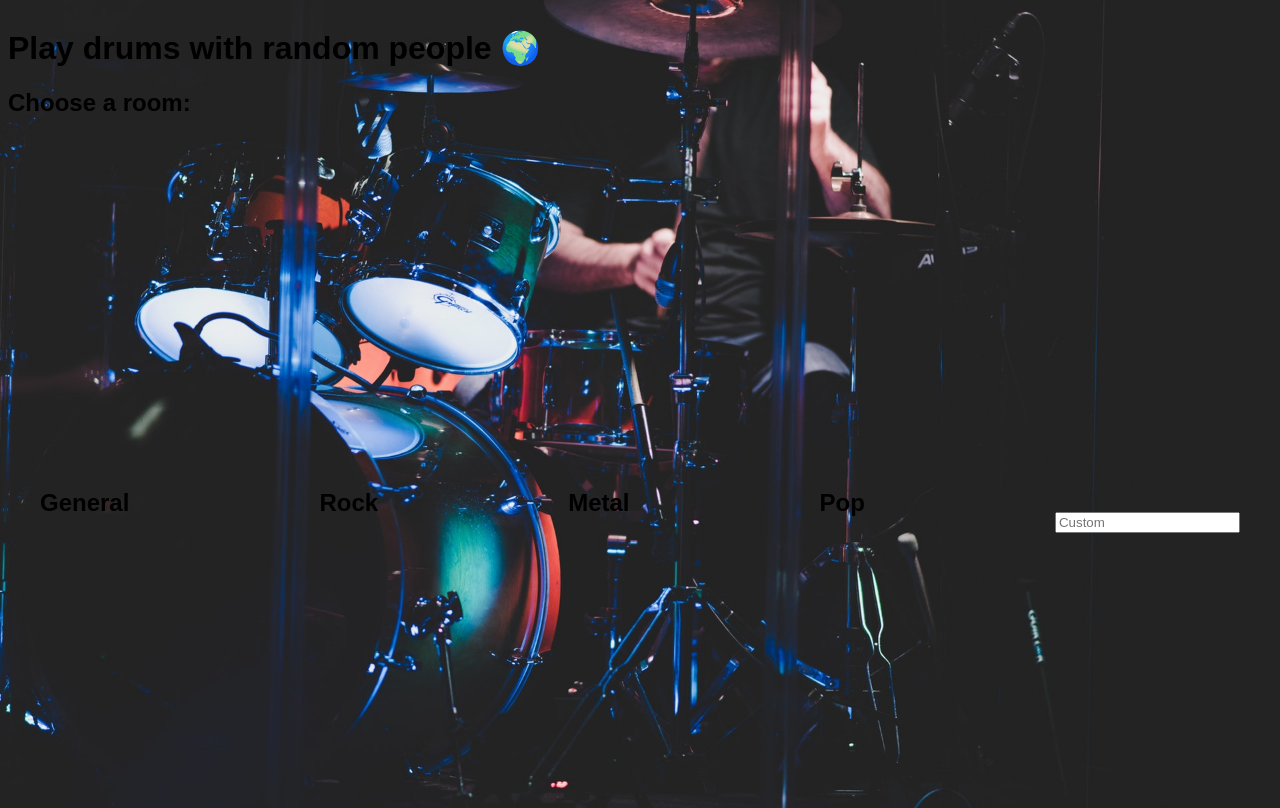
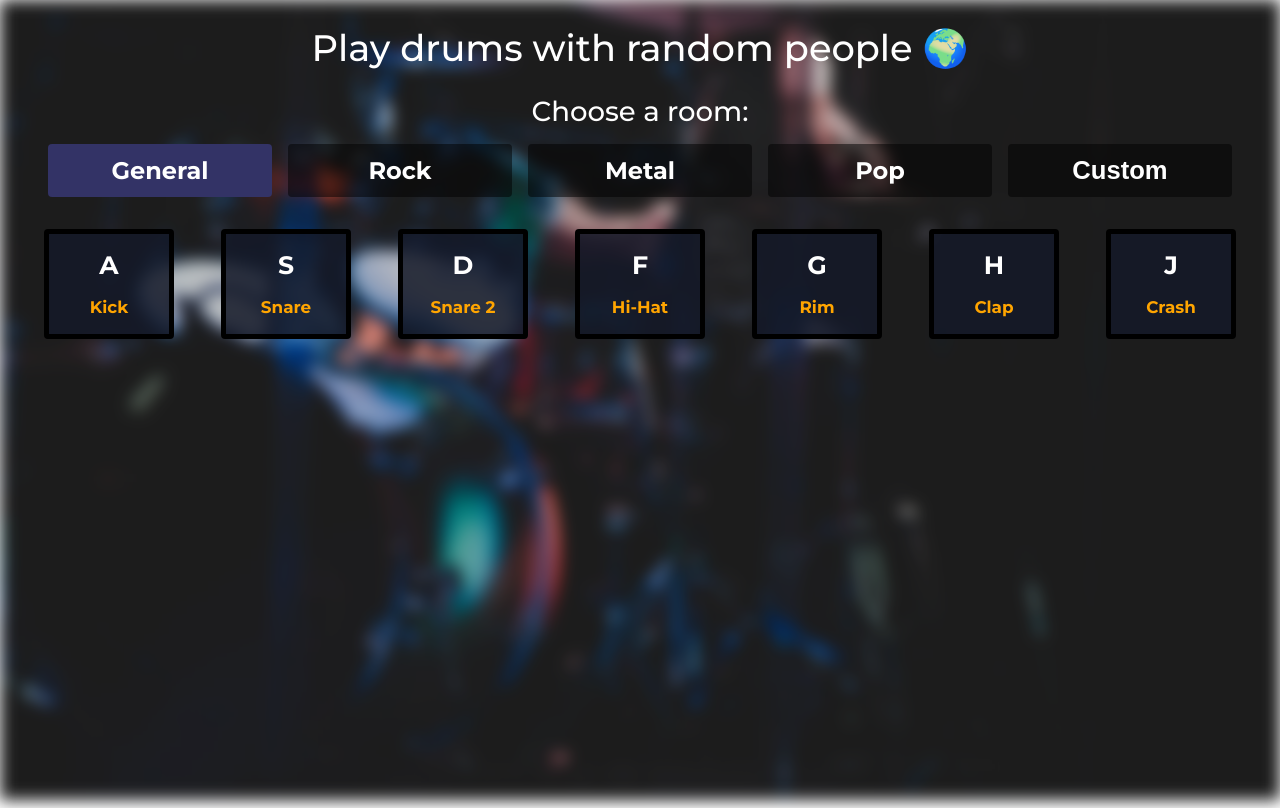
Before and after one commit to 1qk1/drumbox, a website: page public/index.html in a window 1280 px wide. Drawn offline with nearby package versions, Linux system fonts and the light colour scheme; no server answers.

Commit message:
add styles for room buttons, improve styles

```diff
--- a/public/styles.css
+++ b/public/styles.css
@@ -1,15 +1,36 @@
+@import url('https://fonts.googleapis.com/css?family=Montserrat:500,700');
+
 body, html {
   height: 100%;
   overflow: hidden;
+  margin: 0;
+}
+
+.backgroundimage{
+  background: url('drums.jpg') no-repeat center center fixed;
+  background-size: cover;
+  filter: blur(8px) brightness(0.8);
+  height: 100%;
+  width: 100%;
+  z-index: -1;
+  position: absolute;
+  top: 0;
+  left: 0;
 }
 
 body {
-  background: url('drums.jpg') no-repeat center center fixed;
-  background-size: cover;
   box-sizing: border-box;
-  font-family: sans-serif;
+  font-family: 'Montserrat', sans-serif;
 }
 
+header {
+  font-size: 1.15em;
+}
+header * {
+  color: white;
+  text-align: center;
+  font-weight: normal;
+}
 .container {
   display: flex;
   justify-content: space-between;
@@ -18,20 +39,23 @@ body {
   width: 1200px;
   max-width: 100%;
   margin: auto;
-  height: 50%;
+  /* height: 50%; */
+  padding-bottom: 2rem;
 }
 
 .drumbtn {
   user-select: none;
   color: white;
   font-size: 1.05em;
-  background-color: rgba(0, 0, 0, 0.2);
+  background-color: rgba(20, 25, 40, 0.85);
   transition: all 0.05s ease-in;
   height: 100px;
   flex: 0 1 120px;
   margin: 0 4px;
   border: 5px solid #000;
   border-radius: 4px;
+  cursor: pointer;
+  /* box-shadow: 0 2px 20px rgba(0, 0, 0, 0.2); */
 }
 
 h2 {
@@ -47,3 +71,50 @@ h2 {
   transform: scale(1.1);
   border: 5px solid orange;
 }
+
+.roombtn {
+  transition: all 0.05s ease;
+  color: white;
+  border: none;
+  flex: 1 1 100px;
+  margin: 0 0.5rem;
+  border-radius: 0.25rem;
+  cursor: pointer;
+  background-color: rgba(0, 0, 0, 0.5);
+  padding: 0.75rem;
+}
+
+.roombtn > * {
+  margin: 0;
+}
+
+.roominput {
+  width: calc(100% / 5);
+  font-size: 1.6em;
+  text-align: center;
+  font-weight: bold;
+}
+
+.roominput::placeholder {
+  color: #fff;
+}
+
+.activeroom.roombtn {
+  background-color: #336;
+  border-color: #000;
+}
+
+.clients {
+  width: 100%;
+  text-align: center;
+  color: white;
+  height: 25%;
+  display: flex;
+  align-items: center;
+  justify-content: center;
+}
+
+.clients h2 {
+  font-weight: normal;
+  font-size: 2em;
+}
```
